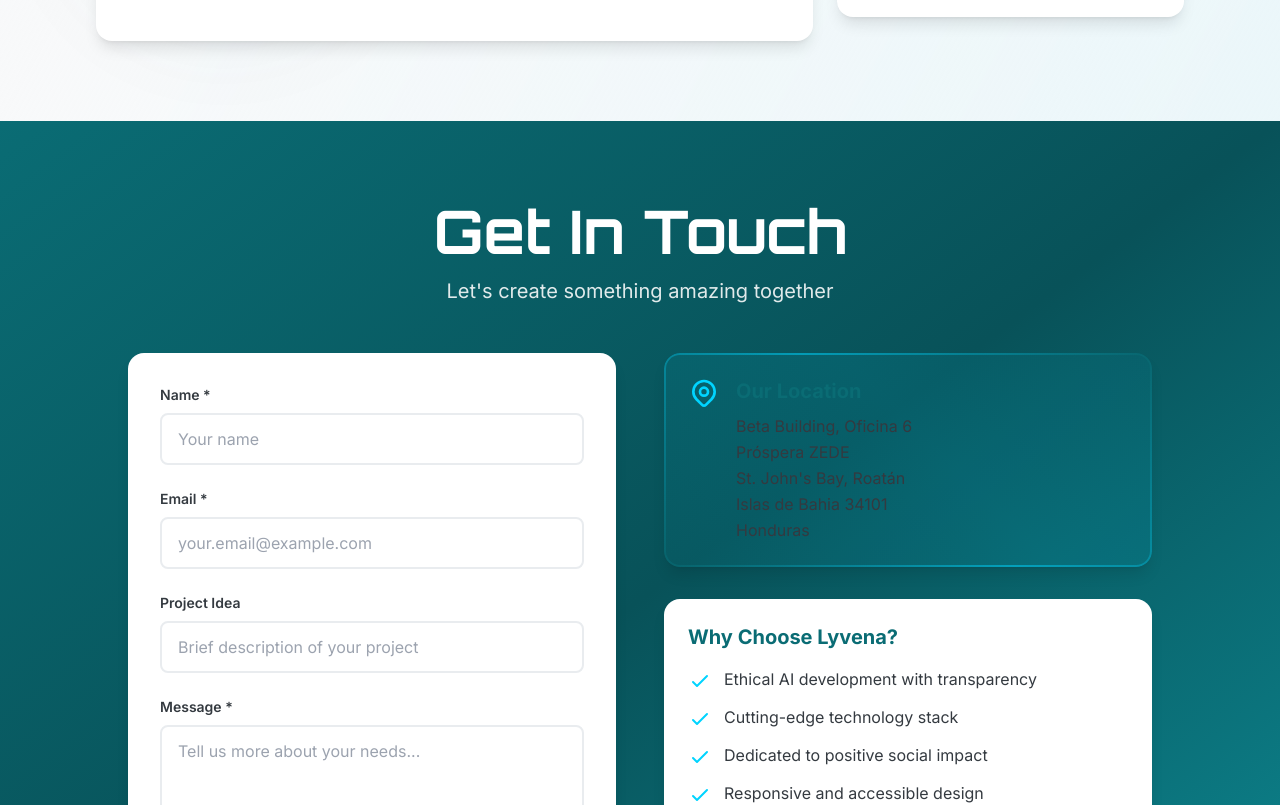
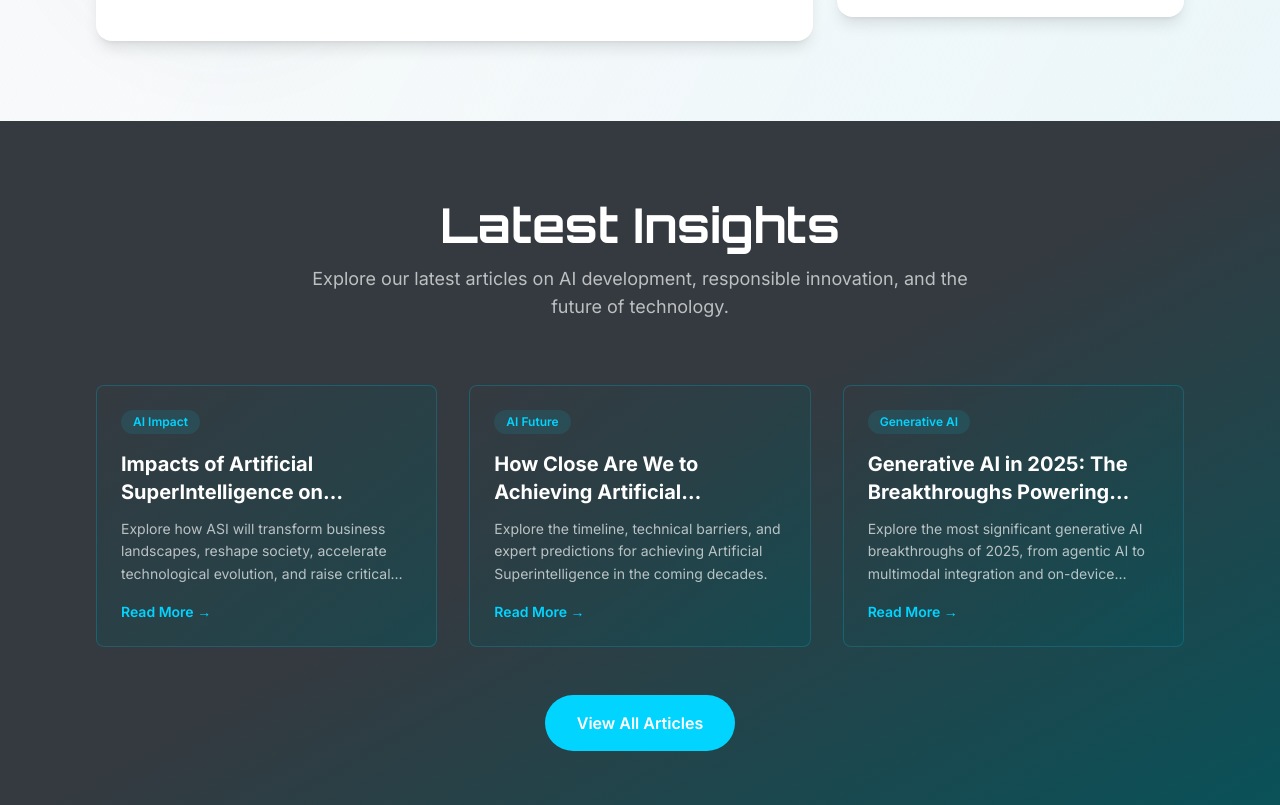
Before and after one commit to Lyvena/Lyvena, a Next.js app: page / in a window 1280 px wide. Shown: the part 6120-6925 px from the top of the page. Built offline with nearby package versions, Linux system fonts and the light colour scheme.

Commit message:
Add Blog section to homepage with featured articles

```diff
--- a/app/page.tsx
+++ b/app/page.tsx
@@ -5,6 +5,7 @@ import Hero from '@/components/Hero'
 import Services from '@/components/Services'
 import About from '@/components/About'
 import Portfolio from '@/components/Portfolio'
+import BlogSection from '@/components/BlogSection'
 import Contact from '@/components/Contact'
 import Footer from '@/components/Footer'
 import LoadingScreen from '@/components/LoadingScreen'
@@ -33,8 +34,9 @@ export default function Home() {
       <Services />
       <About />
       <Portfolio />
+      <BlogSection />
       <Contact />
       <Footer />
-          </main>
+    </main>
   )
 }
--- /dev/null
+++ b/components/BlogSection.tsx
@@ -0,0 +1,96 @@
+'use client'
+
+import { motion } from 'framer-motion'
+import Link from 'next/link'
+
+export default function BlogSection() {
+  const recentArticles = [
+    {
+      title: 'Impacts of Artificial SuperIntelligence on Business, Society, and Technology',
+      excerpt: 'Explore how ASI will transform business landscapes, reshape society, accelerate technological evolution, and raise critical ethical questions.',
+      slug: 'asi-impacts-business-society-technology',
+      category: 'AI Impact',
+    },
+    {
+      title: 'How Close Are We to Achieving Artificial SuperIntelligence?',
+      excerpt: 'Explore the timeline, technical barriers, and expert predictions for achieving Artificial Superintelligence in the coming decades.',
+      slug: 'artificial-superintelligence-timeline',
+      category: 'AI Future',
+    },
+    {
+      title: 'Generative AI in 2025: The Breakthroughs Powering Smarter Content & Code',
+      excerpt: 'Explore the most significant generative AI breakthroughs of 2025, from agentic AI to multimodal integration and on-device capabilities.',
+      slug: 'generative-ai-2025-breakthroughs',
+      category: 'Generative AI',
+    },
+  ]
+
+  return (
+    <section id="blog" className="section-padding bg-gradient-to-br from-neutral-dark via-neutral-dark to-primary-dark">
+      <div className="max-w-7xl mx-auto">
+        {/* Header */}
+        <motion.div
+          initial={{ opacity: 0, y: 30 }}
+          whileInView={{ opacity: 1, y: 0 }}
+          viewport={{ once: true }}
+          transition={{ duration: 0.6 }}
+          className="text-center mb-16"
+        >
+          <h2 className="text-4xl md:text-5xl font-display font-bold text-white mb-4">
+            Latest Insights
+          </h2>
+          <p className="text-lg text-neutral-white/70 max-w-2xl mx-auto">
+            Explore our latest articles on AI development, responsible innovation, and the future of technology.
+          </p>
+        </motion.div>
+
+        {/* Articles Grid */}
+        <div className="grid grid-cols-1 md:grid-cols-3 gap-8 mb-12">
+          {recentArticles.map((article, index) => (
+            <motion.div
+              key={article.slug}
+              initial={{ opacity: 0, y: 30 }}
+              whileInView={{ opacity: 1, y: 0 }}
+              viewport={{ once: true }}
+              transition={{ duration: 0.6, delay: index * 0.1 }}
+            >
+              <Link href={`/blog/${article.slug}`}>
+                <div className="h-full bg-gradient-to-br from-neutral-dark/50 to-primary-dark/50 border border-accent/20 rounded-lg p-6 hover:border-accent/50 transition-all duration-300 hover:shadow-lg hover:shadow-accent/20 cursor-pointer group">
+                  <div className="flex items-center gap-2 mb-4">
+                    <span className="text-xs font-semibold text-accent bg-accent/10 px-3 py-1 rounded-full">
+                      {article.category}
+                    </span>
+                  </div>
+                  <h3 className="text-xl font-bold text-white mb-3 group-hover:text-accent transition-colors line-clamp-2">
+                    {article.title}
+                  </h3>
+                  <p className="text-neutral-white/70 text-sm leading-relaxed line-clamp-3 mb-4">
+                    {article.excerpt}
+                  </p>
+                  <div className="text-accent text-sm font-semibold group-hover:translate-x-2 transition-transform">
+                    Read More →
+                  </div>
+                </div>
+              </Link>
+            </motion.div>
+          ))}
+        </div>
+
+        {/* CTA Button */}
+        <motion.div
+          initial={{ opacity: 0, y: 30 }}
+          whileInView={{ opacity: 1, y: 0 }}
+          viewport={{ once: true }}
+          transition={{ duration: 0.6, delay: 0.3 }}
+          className="text-center"
+        >
+          <Link href="/blog">
+            <button className="btn-primary">
+              View All Articles
+            </button>
+          </Link>
+        </motion.div>
+      </div>
+    </section>
+  )
+}
```
